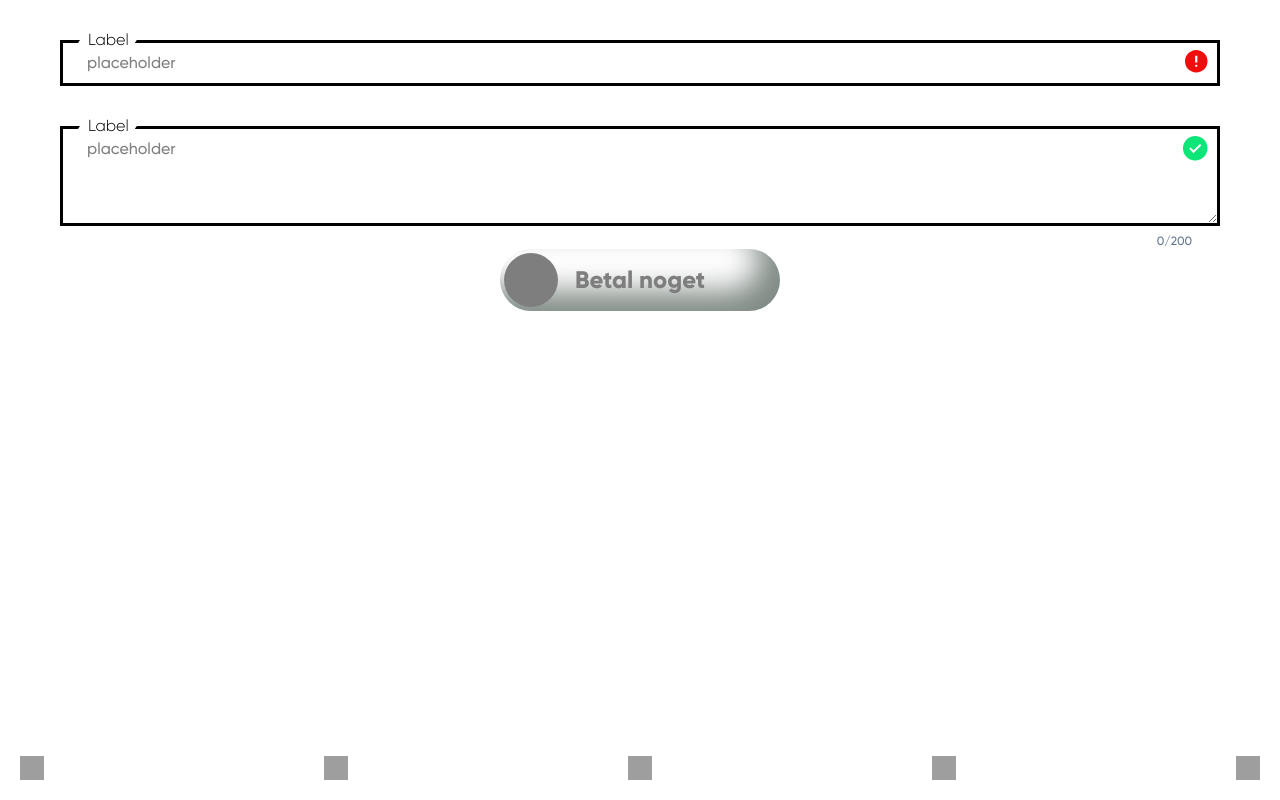
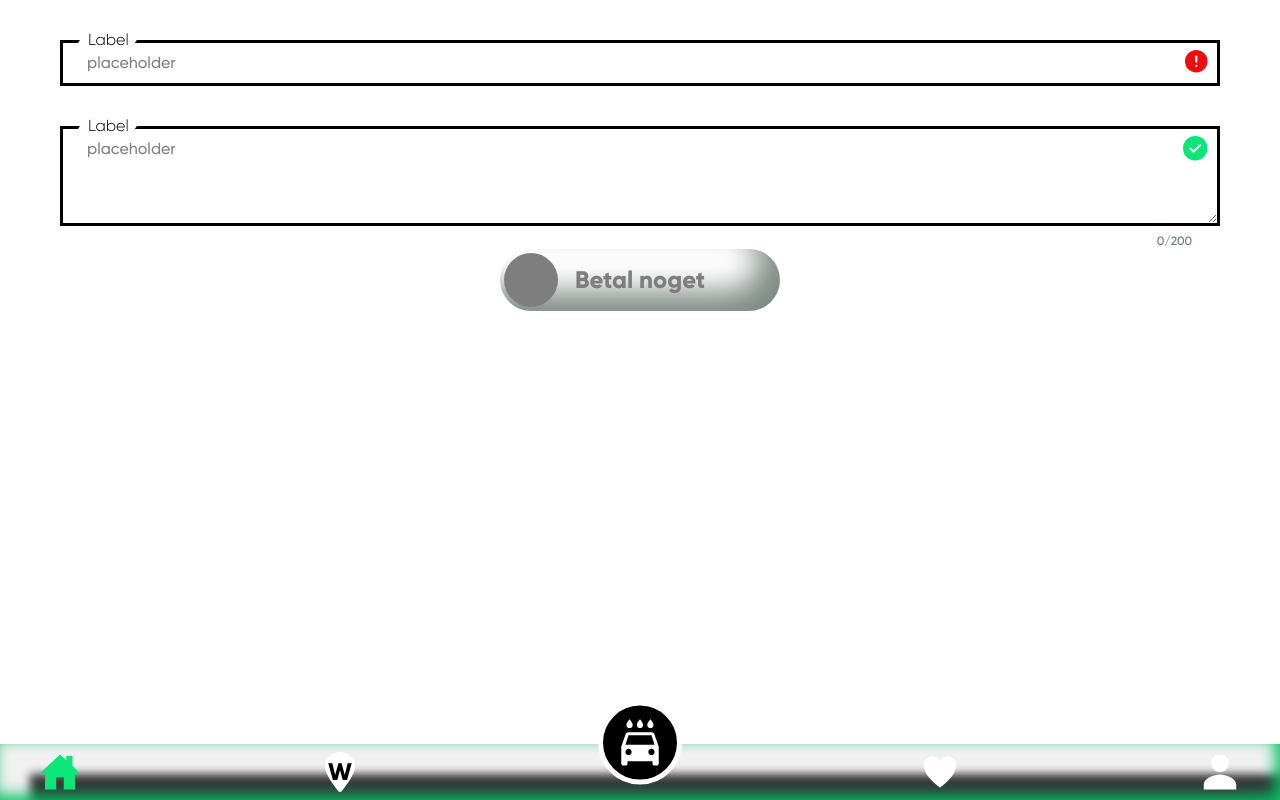
Before and after one commit to Anla0008/wash-world-frontend, a Next.js app: page / in a window 1280 px wide. Built offline with nearby package versions, Linux system fonts and the light colour scheme; grey boxes are pictures that could not be loaded.

Commit message:
Nana: navbar

```diff
--- a/src/app/globals.css
+++ b/src/app/globals.css
@@ -29,6 +29,7 @@
   --background: #ffffff;
   --foreground: #000;
   --brand-green: #06C167;
+  --brand-green-reverse: #0CE578;
   --splash: #FF6B06;
   --80-percent-gray: #333333;
   --60-percent-gray: #666666;
@@ -45,9 +46,10 @@
 
 @media (prefers-color-scheme: dark) {
   :root {
-    --background: #000;
+    --background: #121212;
     --foreground: #fff;
     --brand-green: #0CE578;
+    --brand-green-reverse: #06C167;
     --splash: #FF6B06;
     --gray-80: #333333;
     --gray-60: #666666;
--- a/src/components/global/icons/navbar/Map.tsx
+++ b/src/components/global/icons/navbar/Map.tsx
@@ -8,7 +8,7 @@ type MapProps = {
 const Map = ({ color, size }: MapProps) => {
     return (
     <div className="relative">
-        <h3 className="absolute text-foreground left-1/2 top-1/2 transform -translate-x-1/2 -translate-y-1/2">W</h3>
+        <h3 className="absolute text-forground extra-bold left-1/2 top-1/2 transform -translate-x-1/2 -translate-y-1/2">W</h3>
         <FaLocationPin color={color} size={size} />
     </div>
     );
--- a/src/components/global/navigation/NavBar.tsx
+++ b/src/components/global/navigation/NavBar.tsx
@@ -1,24 +1,102 @@
+"use client";
+import Home from "@/components/global/icons/navbar/Home";
+import Profile from "@/components/global/icons/navbar/Profile";
+import Wash from "@/components/global/icons/navbar/Wash";
+import Map from "../icons/navbar/Map";
+import Favourites from "../icons/navbar/Favourites";
+import { usePathname } from "next/navigation";
+
 const NavBar = () => {
+    const pathname = usePathname();
 
     const li = [
-        { name: "dashboard", link: "/", icon:"https://washworld.dk/assets/icons/washworld-marker.svg" },
-        { name: "favoritter", link: "/favoritter", icon:"https://washworld.dk/assets/icons/washworld-marker.svg"  },
-        { name: "scan", link: "/scan", icon:"https://washworld.dk/assets/icons/washworld-marker.svg"  },
-        { name: "kort", link: "/kort",  icon:"https://washworld.dk/assets/icons/washworld-marker.svg"   },
-        { name: "profil", link: "/profil",  icon:"https://washworld.dk/assets/icons/washworld-marker.svg"  }
+        {
+            name: "dashboard",
+            link: "/",
+            icon: (
+                <Home
+size={40}
+                    color={
+                        pathname === "/"
+                            ? "var(--brand-green-reverse)"
+                            : "var(--background)/50"
+                    }
+                />
+            ),
+        },
+        {
+            name: "kort",
+            link: "/kort",
+            icon: (
+                <Map
+                    size={40}
+                    color={
+                        pathname === "/kort"
+                            ? "var(--brand-green-reverse)"
+                            : "var(--background)"
+                    }
+                />
+            ),
+        },
+        {
+            name: "favoritter",
+            link: "/favoritter",
+            icon: (
+                <Favourites
+                    size={40}
+                    color={
+                        pathname === "/favoritter"
+                            ? "var(--brand-green-reverse)"
+                            : "var(--background)"
+                    }
+                />
+            ),
+        },
+        {
+            name: "profil",
+            link: "/profil",
+            icon: (
+                <Profile
+                    size={40}
+                    color={
+                        pathname === "/profil"
+                            ? "var(--brand-green-reverse)"
+                            : "var(--background)"
+                    }
+                />
+            ),
+        },
     ];
 
     return (
-        <nav className="fixed bottom-0 left-0 right-0 p-5">
-            <ul className="flex justify-between items-center">
-               {li.map((item, index) => (
-                <li key={index}><a href={item.link} aria-label={item.name}></a>
-                <img src={item.icon} alt={item.name} className="w-6 h-6" />
+        <nav className="fixed bottom-0 w-screen px-10 bg-foreground/80 backdrop-blur-3xl py-2 z-50"
+         style={{
+                boxShadow: "inset -5px -5px 15px #06C167, inset 30px 30px 10px #f1f1f1"
+            }}
+        >
+            <ul className="flex justify-between items-center relative">
+                <li><a href={li[0].link}>{li[0].icon}</a></li>
+
+                <li><a href={li[1].link}>{li[1].icon}</a></li>
+
+                {/* mere space omkring wash-knappen */}
+                <li className="w-20" />
+
+                <li><a href={li[2].link}>{li[2].icon}</a></li>
+
+                <li><a href={li[3].link}>{li[3].icon}</a></li>
+
+                <li
+                    className="bg-foreground rounded-full p-3 border-5 border-background absolute left-1/2"
+                    style={{ transform: "translate(-50%, -35%)" }}
+                >
+                    <a href="/vask" aria-label="vask">
+                        <Wash size={50} color="var(--background)" />
+                    </a>
                 </li>
-               ))}
             </ul>
         </nav>
-     );
-}
+    );
+};
 
 export default NavBar;
```
